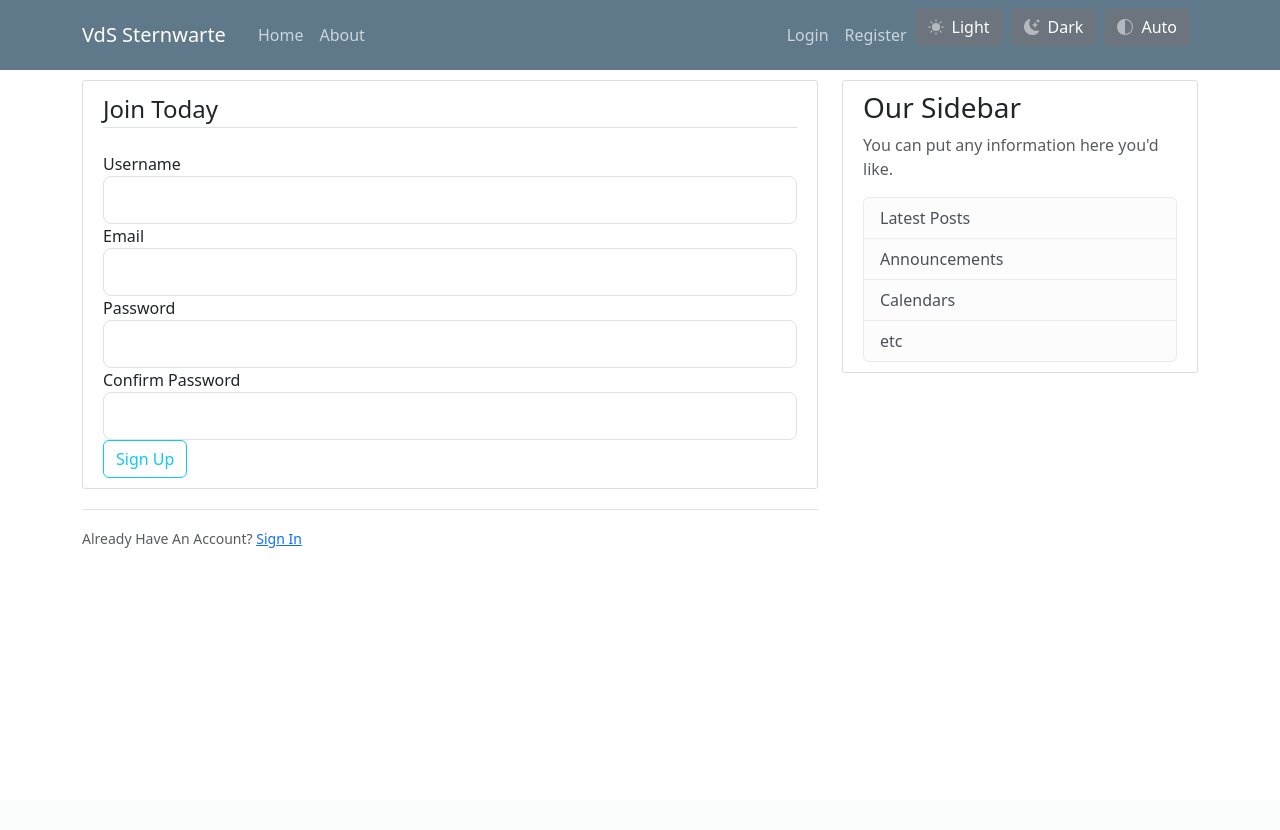
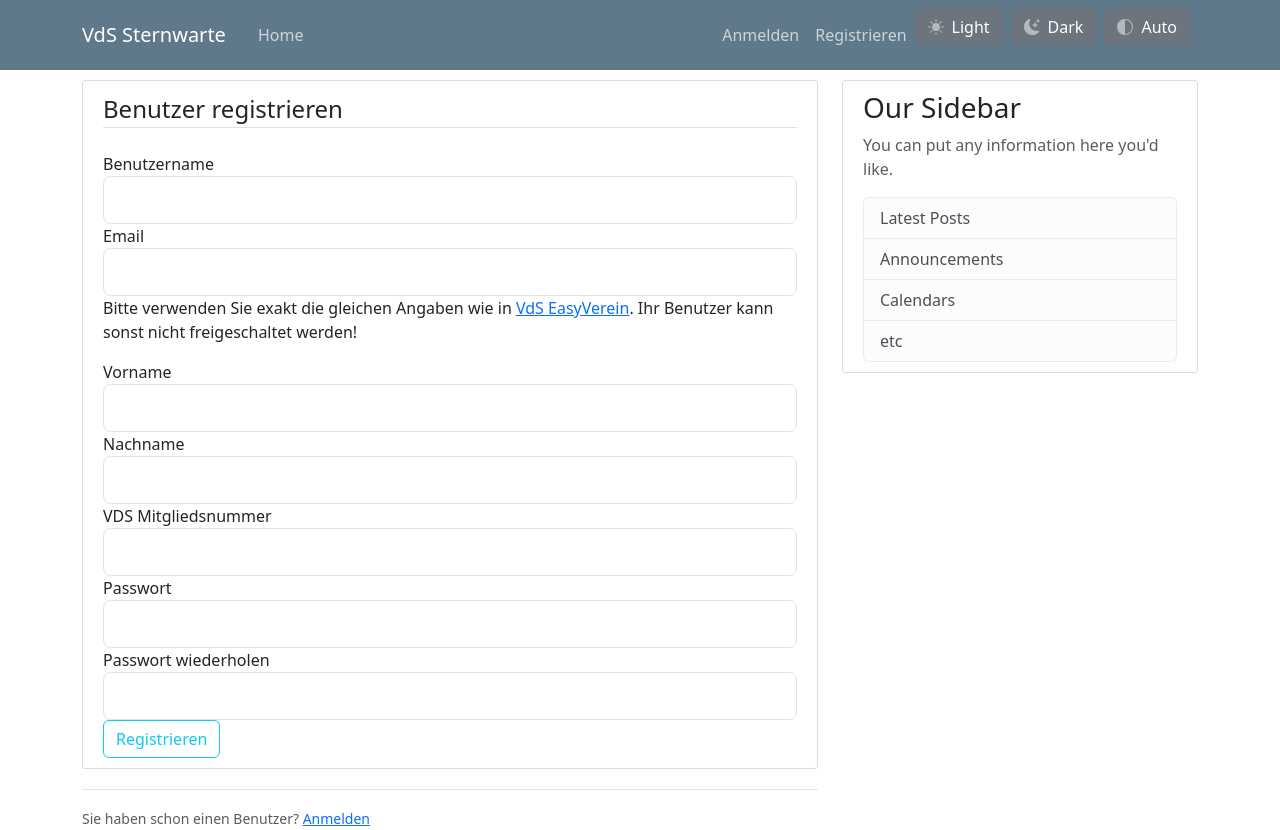
Before and after one commit to peter-englmaier/vds-sternwarte, a Flask app: page /register in a window 1280 px wide. Before the commit the page ends 548 px from the top, so only its background shows below. Run offline with Flask 3, Linux system fonts and the light colour scheme; parts of the project's set-up code (start-up, migrations or seed data) failed here and were passed over; some libraries are stand-ins or nearby versions.

Commit message:
Add firstname, surname and vds number to member forms

```diff
--- a/webapp/templates/create_obs_request.html
+++ b/webapp/templates/create_obs_request.html
@@ -4,7 +4,7 @@
 <h1 class="text-center">Antrag für Fachgruppennutzung</h1>
 
 {% if current_user.is_authenticated %}
-<p>Antragssteller: {{ current_user.name }}</p>
+<p>Antragssteller: {{ current_user.firstname }} {{ current_user.surname }} ({{ current_user.name }})</p>
 <p>Teleskop: VdS Remotesternwarte in Hakos</p>
 
 <form hx-post="/submit-maintenance" hx-trigger="submit" hx-target="#response" hx-swap="innerHTML">
--- a/webapp/templates/layout.html
+++ b/webapp/templates/layout.html
@@ -32,8 +32,6 @@
                     <div class="collapse navbar-collapse" id="navbarToggle">
                         <div class="navbar-nav me-auto">
                             <a class="nav-item nav-link" href="{{ url_for('main.home') }}">Home</a>
-                            <a class="nav-item nav-link" href="{{ url_for('main.about') }}">About</a>
-
                             {% if current_user.is_authenticated %}
                                 <a class="nav-item nav-link" href="{{ url_for('posts.new_post') }}">New&nbsp;Post</a>
                                 <a class="nav-item nav-link" href="{{ url_for('main.fgrequest') }}">FG Antrag</a>
@@ -47,11 +45,11 @@
                         <!-- Navbar Right Side -->
                         <div class="navbar-nav ms-auto">
                             {% if current_user.is_authenticated %}
-                                <a class="nav-item nav-link" href="{{ url_for('users.account') }}">Account</a>
-                                <a class="nav-item nav-link" href="{{ url_for('users.logout') }}">Logout</a>
+                                <a class="nav-item nav-link" href="{{ url_for('users.account') }}">Profil</a>
+                                <a class="nav-item nav-link" href="{{ url_for('users.logout') }}">Abmelden</a>
                             {% else %}
-                                <a class="nav-item nav-link" href="{{ url_for('users.login') }}">Login</a>
-                                <a class="nav-item nav-link" href="{{ url_for('users.register') }}">Register</a>
+                                <a class="nav-item nav-link" href="{{ url_for('users.login') }}">Anmelden</a>
+                                <a class="nav-item nav-link" href="{{ url_for('users.register') }}">Registrieren</a>
                             {% endif %}
                         </div>
                     </div>
--- a/webapp/templates/login.html
+++ b/webapp/templates/login.html
@@ -4,7 +4,7 @@
         <form method="POST" action="">
             {{ form.hidden_tag() }}
             <fieldset class="form-group">
-                <legend class="border-bottom mb-4">Log In</legend>
+                <legend class="border-bottom mb-4">Anmelden</legend>
                 <div class="form-group">
                     {{ form.email.label(class="form-control-label") }}
                     {% if form.email.errors %}
@@ -39,14 +39,14 @@
             <div class="form-group">
                 {{ form.submit(class="btn btn-outline-info") }}
                 <small class="text-muted ml-2">
-                    <a href="{{ url_for('users.reset_request') }}">Forgot Password?</a>
+                    <a href="{{ url_for('users.reset_request') }}">Passwort vergessen?</a>
                 </small>
             </div>
         </form>
     </div>
     <div class="border-top pt-3">
         <small class="text-muted">
-            Need An Account? <a class="ml-2" href="{{ url_for('users.register') }}">Sign Up Now</a>
+            Benötigen Sie einen Benutzer? <a class="ml-2" href="{{ url_for('users.register') }}">Registrieren</a>
         </small>
     </div>
 {% endblock content %}
--- a/webapp/templates/register.html
+++ b/webapp/templates/register.html
@@ -4,7 +4,7 @@
         <form method="POST" action="">
             {{ form.hidden_tag() }}
             <fieldset class="form-group">
-                <legend class="border-bottom mb-4">Join Today</legend>
+                <legend class="border-bottom mb-4">Benutzer registrieren</legend>
                 <div class="form-group">
                     {{ form.username.label(class="form-control-label") }}
 
@@ -32,6 +32,57 @@
                         {{ form.email(class="form-control form-control-lg") }}
                     {% endif %}
                 </div>
+                <p>
+                    Bitte verwenden Sie exakt die gleichen Angaben wie in
+                    <a href="https://easyverein.com/public/VdS/profile">VdS EasyVerein</a>.
+                    Ihr Benutzer kann sonst nicht freigeschaltet werden!
+                </p>
+
+                <div class="form-group">
+                    {{ form.firstname.label(class="form-control-label") }}
+
+                    {% if form.firstname.errors %}
+                        {{ form.firstname(class="form-control form-control-lg is-invalid") }}
+                        <div class="invalid-feedback">
+                            {% for error in form.firstname.errors %}
+                                <span>{{ error }}</span>
+                            {% endfor %}
+                        </div>
+                    {% else %}
+                        {{ form.firstname(class="form-control form-control-lg") }}
+                    {% endif %}
+                </div>
+                <div class="form-group">
+                    {{ form.surname.label(class="form-control-label") }}
+
+                    {% if form.surname.errors %}
+                        {{ form.surname(class="form-control form-control-lg is-invalid") }}
+                        <div class="invalid-feedback">
+                            {% for error in form.surname.errors %}
+                                <span>{{ error }}</span>
+                            {% endfor %}
+                        </div>
+                    {% else %}
+                        {{ form.surname(class="form-control form-control-lg") }}
+                    {% endif %}
+                </div>
+                <div class="form-group">
+                    {{ form.vds_number.label(class="form-control-label") }}
+
+                    {% if form.vds_number.errors %}
+                        {{ form.vds_number(class="form-control form-control-lg is-invalid") }}
+                        <div class="invalid-feedback">
+                            {% for error in form.vds_number.errors %}
+                                <span>{{ error }}</span>
+                            {% endfor %}
+                        </div>
+                    {% else %}
+                        {{ form.vds_number(class="form-control form-control-lg") }}
+                    {% endif %}
+                </div>
+
+
+
                 <div class="form-group">
                     {{ form.password.label(class="form-control-label") }}
                     {% if form.password.errors %}
@@ -66,7 +117,7 @@
     </div>
     <div class="border-top pt-3">
         <small class="text-muted">
-            Already Have An Account? <a class="ml-2" href="{{ url_for('users.login') }}">Sign In</a>
+            Sie haben schon einen Benutzer? <a class="ml-2" href="{{ url_for('users.login') }}">Anmelden</a>
         </small>
     </div>
 {% endblock content %}
--- a/webapp/users/forms.py
+++ b/webapp/users/forms.py
@@ -1,20 +1,23 @@
 from flask_wtf import FlaskForm
 from flask_wtf.file import FileField, FileAllowed
-from wtforms import StringField, PasswordField, SubmitField, BooleanField
-from wtforms.validators import DataRequired, Length, Email, EqualTo, ValidationError
+from wtforms import StringField, PasswordField, SubmitField, BooleanField, IntegerField
+from wtforms.validators import DataRequired, Length, Email, EqualTo, ValidationError, NumberRange
 from flask_login import current_user
 from webapp.model.db import User
 
 
 class RegistrationForm(FlaskForm):
-    username = StringField('Username',
+    username = StringField('Benutzername',
                            validators=[DataRequired(), Length(min=2, max=20)])
     email = StringField('Email',
                         validators=[DataRequired(), Email()])
-    password = PasswordField('Password', validators=[DataRequired()])
-    confirm_password = PasswordField('Confirm Password',
+    firstname = StringField('Vorname',validators=[DataRequired(), Length(min=2, max=20)])
+    surname = StringField('Nachname',validators=[DataRequired(), Length(min=2, max=20)])
+    vds_number = IntegerField('VDS Mitgliedsnummer')
+    password = PasswordField('Passwort', validators=[DataRequired()])
+    confirm_password = PasswordField('Passwort wiederholen',
                                      validators=[DataRequired(), EqualTo('password')])
-    submit = SubmitField('Sign Up')
+    submit = SubmitField('Registrieren')
 
     def validate_username(self, username):
         user = User.query.filter_by(name=username.data).first()
@@ -28,16 +31,19 @@ class RegistrationForm(FlaskForm):
 
 
 class LoginForm(FlaskForm):
-    email = StringField('Email or Username',
+    email = StringField('Email oder Benutzername',
                         validators=[DataRequired()])
-    password = PasswordField('Password', validators=[DataRequired()])
-    remember = BooleanField('Remember Me')
-    submit = SubmitField('Login')
+    password = PasswordField('Passwort', validators=[DataRequired()])
+    remember = BooleanField('An mich erinnern')
+    submit = SubmitField('Anmelden')
 
 
 class UpdateAccountForm(FlaskForm):
     username = StringField('Username',
                            validators=[DataRequired(), Length(min=2, max=20)])
+    firstname = StringField('First Name')
+    surname = StringField('Surname')
+    vds_number = IntegerField('VDS Mitgliedsnummer')
     email = StringField('Email',
                         validators=[DataRequired(), Email()])
     picture = FileField('Update Profile Picture', validators=[FileAllowed(['jpg', 'png'])])
--- a/webapp/users/routes.py
+++ b/webapp/users/routes.py
@@ -17,10 +17,16 @@ def register():
     form = RegistrationForm()
     if form.validate_on_submit():
         hashed_password = bcrypt.generate_password_hash(form.password.data).decode('utf-8')
-        user = User(name=form.username.data, email=form.email.data, password=hashed_password)
+        user = User(name=form.username.data,
+                    email=form.email.data,
+                    password=hashed_password,
+                    firstname=form.firstname.data,
+                    surname=form.surname.data,
+                    vds_number=form.vds_number.data
+                    )
         db.session.add(user)
         db.session.commit()
-        flash('Your account has been created! You are now able to log in', 'success')
+        flash('Ihr Benutzer ist registriert! Sie können sich jetzt anmelden', 'success')
         return redirect(url_for('users.login'))
     return render_template('register.html', title='Register', form=form)
 
@@ -42,7 +48,7 @@ def login():
             else:
                 return redirect(url_for('main.home'))
         else:
-            flash('Login Unsuccessful. Please check email and password', 'danger')
+            flash('Login nicht erfolgreich. Bitte prüfen Sie ihre Angaben!', 'danger')
 
     return render_template('login.html', title='Login', form=form)
 
@@ -63,12 +69,18 @@ def account():
             current_user.image_file = picture_file
         current_user.name = form.username.data
         current_user.email = form.email.data
+        current_user.firstname = form.firstname.data
+        current_user.surname = form.surname.data
+        current_user.vds_number = form.vds_number.data
         db.session.commit()
         flash('Your account has been updated!', 'success')
         return redirect(url_for('users.account'))
     elif request.method == 'GET':
         form.username.data = current_user.name
         form.email.data = current_user.email
+        form.firstname.data = current_user.firstname
+        form.surname.data = current_user.surname
+        form.vds_number.data = current_user.vds_number
     image_file = url_for('static', filename='profile_pics/' + current_user.image_file)
     return render_template('account.html', title='Account',
                            image_file=image_file, form=form)
```
Also changed, not shown: webapp/templates/account.html (+45 -0 lines).
